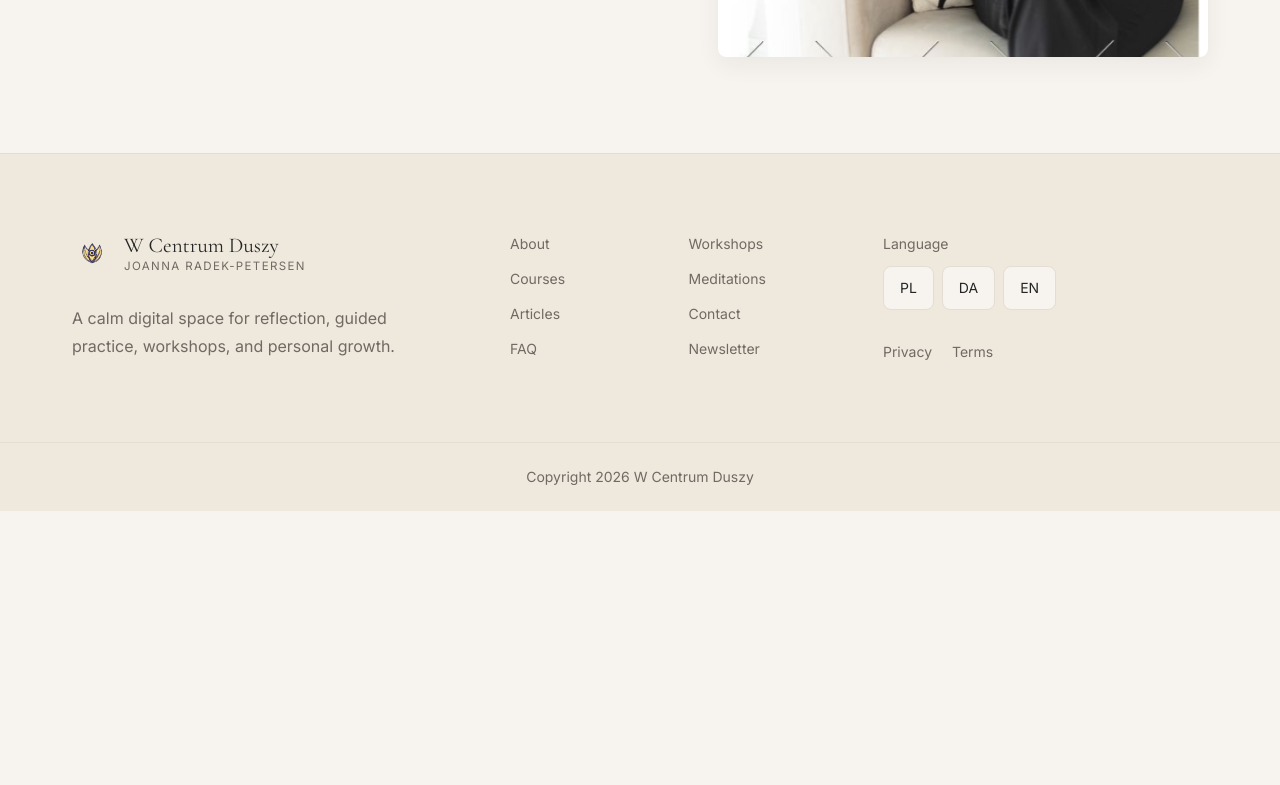
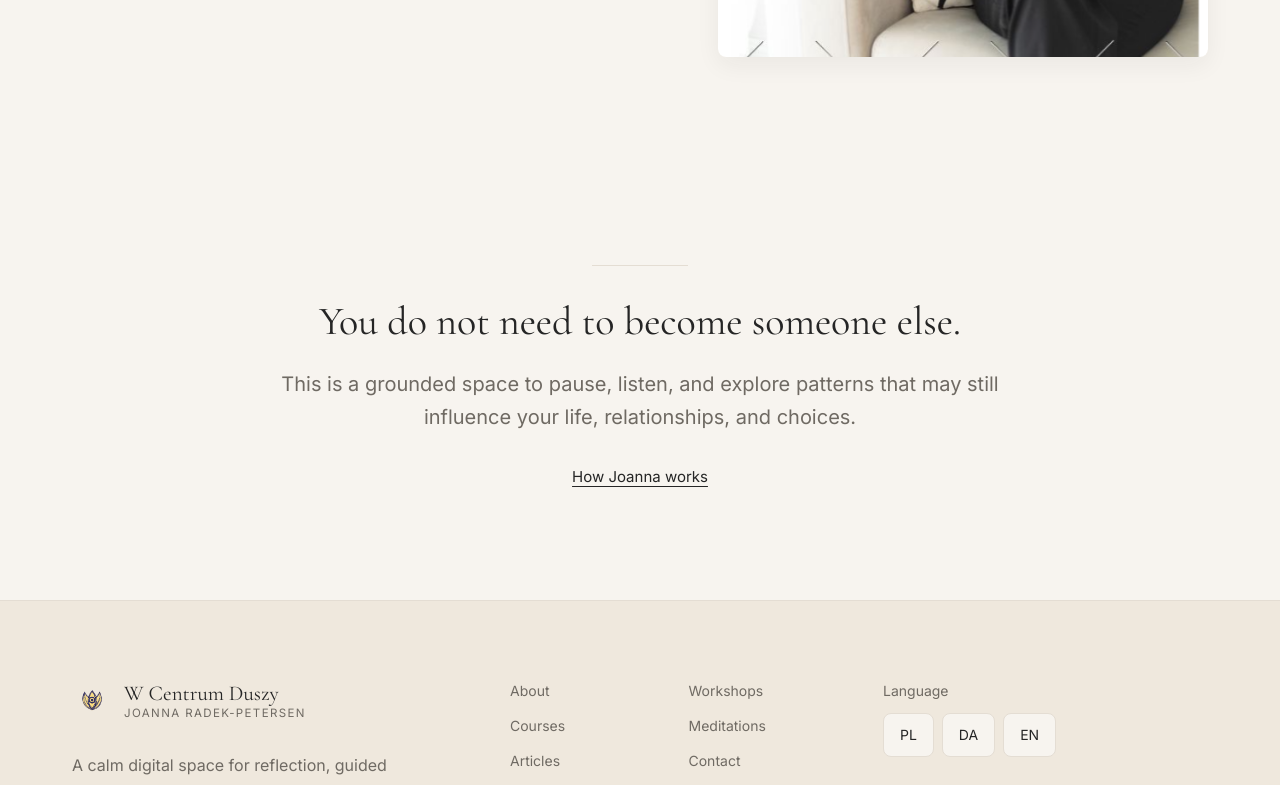
Before and after one commit to bentpetersendk/wcentrumduszy.dk, a Next.js app: page / in a window 1280 px wide. Shown: the part 741-1526 px from the top of the page. Before the commit the page ends 1252 px from the top, so only its background shows below. Built offline with nearby package versions, Linux system fonts and the light colour scheme.

Commit message:
Add homepage trust statement

```diff
--- a/src/app/page.tsx
+++ b/src/app/page.tsx
@@ -33,6 +33,27 @@ export default function Home() {
           </div>
         </Reveal>
       </section>
+
+      <section className="px-5 py-20 sm:px-8 lg:py-28" aria-labelledby="trust-heading">
+        <Reveal>
+          <div className="mx-auto max-w-[760px] text-center">
+            <div className="mx-auto mb-8 h-px w-24 bg-border" />
+            <h2 id="trust-heading" className="text-h2 text-text">
+              You do not need to become someone else.
+            </h2>
+            <p className="mt-6 text-body-large text-text-muted">
+              This is a grounded space to pause, listen, and explore patterns that may still influence
+              your life, relationships, and choices.
+            </p>
+            <a
+              href="/about"
+              className="mt-8 inline-flex rounded-sm text-small text-text underline underline-offset-4 transition-colors hover:text-clay focus-visible:outline focus-visible:outline-2 focus-visible:outline-offset-4 focus-visible:outline-focus"
+            >
+              How Joanna works
+            </a>
+          </div>
+        </Reveal>
+      </section>
     </div>
   );
 }
```
